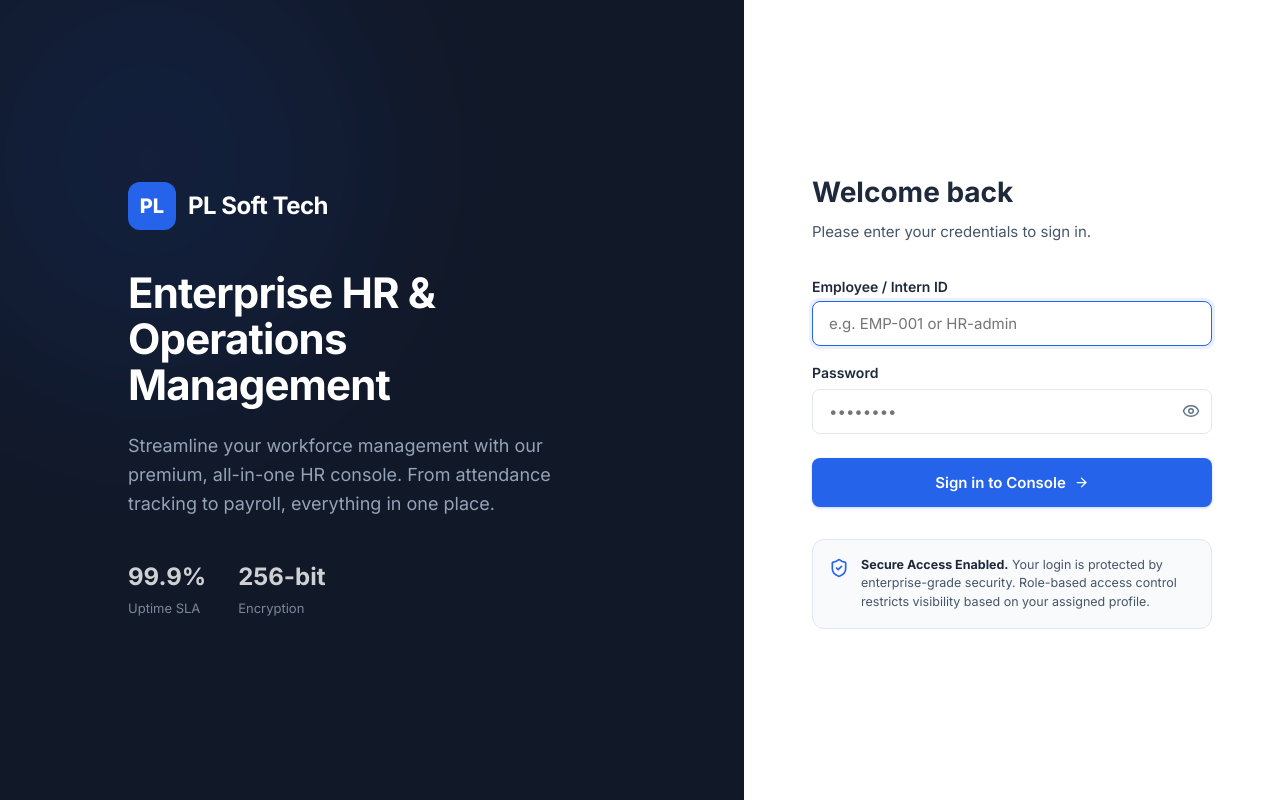
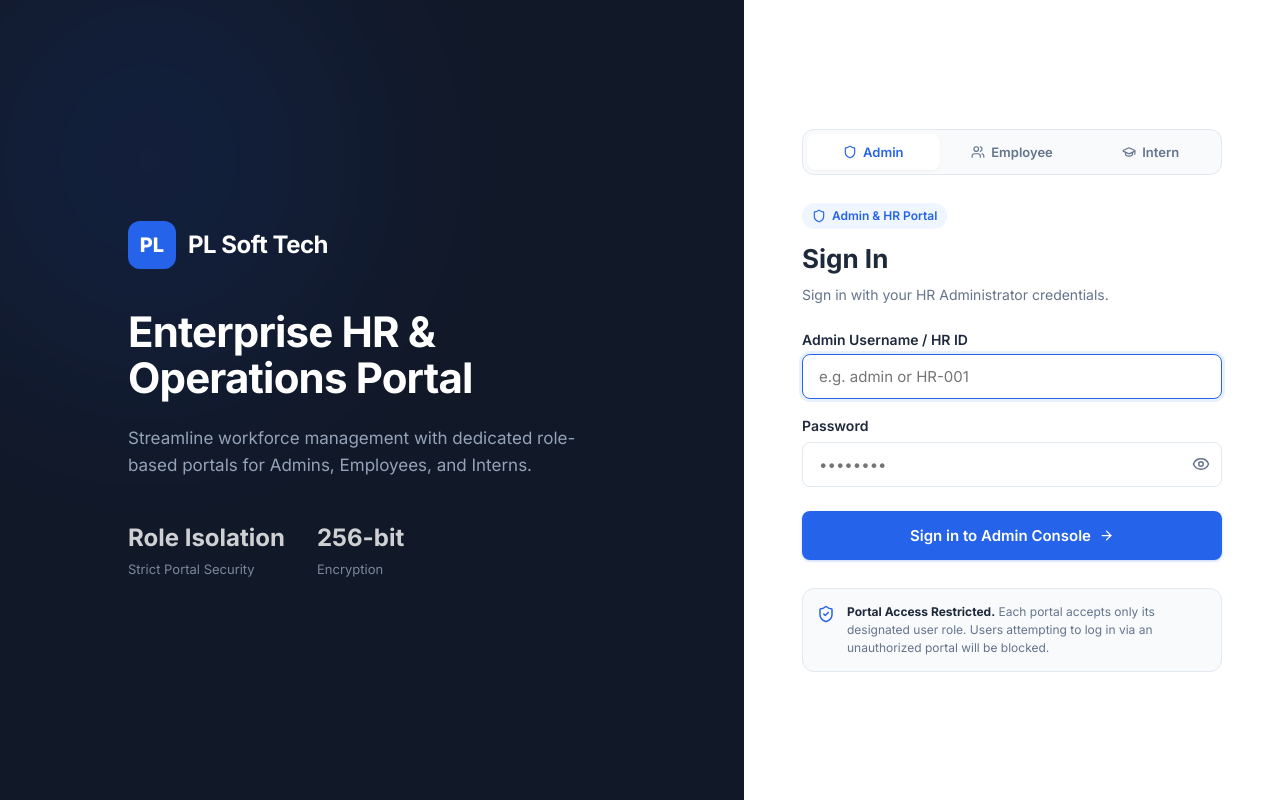
Before and after one commit to anishrs333/pl_admin, a React (Vite) app in the folder frontend/: page /login in a window 1280 px wide. Built offline with nearby package versions, Linux system fonts and the light colour scheme; no server answers.

Commit message:
login page

```diff
--- a/frontend/src/pages/Login.jsx
+++ b/frontend/src/pages/Login.jsx
@@ -2,29 +2,97 @@ import { useState } from 'react'
 import { useNavigate } from 'react-router-dom'
 import { useAuth } from '../context/AuthContext'
 import toast from 'react-hot-toast'
-import { Eye, EyeOff, ShieldCheck, ArrowRight, Building2 } from 'lucide-react'
+import { Eye, EyeOff, Shield, Users, GraduationCap, ArrowRight, ShieldCheck } from 'lucide-react'
 
 export default function Login() {
+  const [roleMode, setRoleMode] = useState('admin') // 'admin' | 'employee' | 'intern'
   const [form, setForm] = useState({ username: '', password: '' })
   const [loading, setLoading] = useState(false)
   const [showPwd, setShowPwd] = useState(false)
-  const { login } = useAuth()
+  const { login, logout } = useAuth()
   const navigate = useNavigate()
+
+  const handleTabChange = (mode) => {
+    setRoleMode(mode)
+    setForm({ username: '', password: '' })
+  }
 
   const handleSubmit = async (e) => {
     e.preventDefault()
     setLoading(true)
     try {
-      await login(form.username.trim(), form.password)
-      toast.success('Signed in successfully')
+      const resData = await login(form.username.trim(), form.password)
+
+      const role = resData.role
+      const kind = resData.profile?.kind
+
+      const isAdmin = role === 'hr' || role === 'hr_executive' || role === 'superuser'
+      const isEmployee = kind === 'employee' || (role === 'employee' && !isAdmin)
+      const isIntern = kind === 'intern' || (role === 'intern' && !isAdmin)
+
+      if (roleMode === 'admin' && !isAdmin) {
+        await logout()
+        toast.error('Access Denied: Only Admin / HR users can log in via the Admin Portal.')
+        setLoading(false)
+        return
+      }
+
+      if (roleMode === 'employee' && !isEmployee) {
+        await logout()
+        toast.error('Access Denied: Only Employees can log in via the Employee Portal.')
+        setLoading(false)
+        return
+      }
+
+      if (roleMode === 'intern' && !isIntern) {
+        await logout()
+        toast.error('Access Denied: Only Interns can log in via the Intern Portal.')
+        setLoading(false)
+        return
+      }
+
+      toast.success(`Signed in successfully as ${resData.full_name || form.username}`)
       navigate('/')
     } catch (err) {
-      const msg = err.response?.data?.detail || 'Invalid ID or password. Please check and try again.'
+      const msg = err.response?.data?.detail || err.response?.data?.non_field_errors?.[0] || 'Invalid credentials. Please check and try again.'
       toast.error(msg)
     } finally {
       setLoading(false)
     }
   }
+
+  const portalMeta = {
+    admin: {
+      title: 'Admin & HR Portal',
+      subtitle: 'Sign in with your HR Administrator credentials.',
+      label: 'Admin Username / HR ID',
+      placeholder: 'e.g. admin or HR-001',
+      badgeBg: 'var(--indigo-50)',
+      badgeColor: 'var(--indigo)',
+      icon: Shield,
+    },
+    employee: {
+      title: 'Employee Portal',
+      subtitle: 'Sign in with your assigned Employee ID.',
+      label: 'Employee ID / Username',
+      placeholder: 'e.g. EMP-PL-001',
+      badgeBg: 'var(--green-50)',
+      badgeColor: '#15803D',
+      icon: Users,
+    },
+    intern: {
+      title: 'Intern Portal',
+      subtitle: 'Sign in with your assigned Intern ID.',
+      label: 'Intern ID / Username',
+      placeholder: 'e.g. INT-PL-001',
+      badgeBg: 'var(--amber-50)',
+      badgeColor: '#B45309',
+      icon: GraduationCap,
+    }
+  }
+
+  const currentMeta = portalMeta[roleMode]
+  const ActiveIcon = currentMeta.icon
 
   return (
     <div style={{ display: 'flex', minHeight: '100vh', background: 'var(--bg)' }}>
@@ -51,16 +119,16 @@ export default function Login() {
             <div style={{ fontSize: 24, fontWeight: 700, letterSpacing: '-0.02em' }}>PL Soft Tech</div>
           </div>
           <h1 style={{ fontSize: 42, fontWeight: 700, lineHeight: 1.1, marginBottom: 24, letterSpacing: '-0.02em' }}>
-            Enterprise HR & Operations Management
+            Enterprise HR & Operations Portal
           </h1>
-          <p style={{ fontSize: 18, color: '#94A3B8', lineHeight: 1.6, marginBottom: 40 }}>
-            Streamline your workforce management with our premium, all-in-one HR console. From attendance tracking to payroll, everything in one place.
+          <p style={{ fontSize: 17, color: '#94A3B8', lineHeight: 1.6, marginBottom: 40 }}>
+            Streamline workforce management with dedicated role-based portals for Admins, Employees, and Interns.
           </p>
 
           <div style={{ display: 'flex', gap: 32, opacity: 0.8 }}>
             <div>
-              <div style={{ fontSize: 24, fontWeight: 700, color: '#fff' }}>99.9%</div>
-              <div style={{ fontSize: 13, color: '#94A3B8', marginTop: 4 }}>Uptime SLA</div>
+              <div style={{ fontSize: 24, fontWeight: 700, color: '#fff' }}>Role Isolation</div>
+              <div style={{ fontSize: 13, color: '#94A3B8', marginTop: 4 }}>Strict Portal Security</div>
             </div>
             <div>
               <div style={{ fontSize: 24, fontWeight: 700, color: '#fff' }}>256-bit</div>
@@ -79,31 +147,135 @@ export default function Login() {
         padding: 24,
         background: 'var(--surface)'
       }}>
-        <div style={{ width: '100%', maxWidth: 400 }}>
+        <div style={{ width: '100%', maxWidth: 420 }}>
 
-          {/* Mobile brand (shows only if left side is hidden via CSS, but we're doing inline. Let's assume standard CSS hides .login-sidebar below 900px, so we show a small brand here) */}
-          <div style={{ display: 'flex', alignItems: 'center', gap: 12, marginBottom: 40, justifyContent: 'center' }} className="mobile-only-brand">
+          {/* Mobile brand header */}
+          <div style={{ display: 'flex', alignItems: 'center', gap: 12, marginBottom: 32, justifyContent: 'center' }} className="mobile-only-brand">
             <div className="auth-brand-mark" style={{ width: 40, height: 40, fontSize: 16 }}>PL</div>
             <div style={{ fontSize: 20, fontWeight: 700, color: 'var(--ink)' }}>PL Soft Tech</div>
           </div>
 
-          <h2 style={{ fontSize: 28, fontWeight: 700, color: 'var(--ink)', marginBottom: 8 }}>Welcome back</h2>
-          <p style={{ fontSize: 15, color: 'var(--ink-light)', marginBottom: 32 }}>Please enter your credentials to sign in.</p>
+          {/* Portal Switcher Tabs */}
+          <div style={{
+            display: 'grid',
+            gridTemplateColumns: 'repeat(3, 1fr)',
+            gap: 6,
+            background: 'var(--paper)',
+            padding: 4,
+            borderRadius: 12,
+            marginBottom: 28,
+            border: '1px solid var(--border)'
+          }}>
+            <button
+              type="button"
+              onClick={() => handleTabChange('admin')}
+              style={{
+                display: 'flex',
+                alignItems: 'center',
+                justifyContent: 'center',
+                gap: 6,
+                padding: '10px 8px',
+                borderRadius: 8,
+                border: 'none',
+                fontSize: 13,
+                fontWeight: 600,
+                cursor: 'pointer',
+                background: roleMode === 'admin' ? 'var(--surface)' : 'transparent',
+                color: roleMode === 'admin' ? 'var(--indigo)' : 'var(--slate)',
+                boxShadow: roleMode === 'admin' ? 'var(--shadow-sm)' : 'none',
+                transition: 'all 0.15s ease'
+              }}
+            >
+              <Shield size={14} /> Admin
+            </button>
+
+            <button
+              type="button"
+              onClick={() => handleTabChange('employee')}
+              style={{
+                display: 'flex',
+                alignItems: 'center',
+                justifyContent: 'center',
+                gap: 6,
+                padding: '10px 8px',
+                borderRadius: 8,
+                border: 'none',
+                fontSize: 13,
+                fontWeight: 600,
+                cursor: 'pointer',
+                background: roleMode === 'employee' ? 'var(--surface)' : 'transparent',
+                color: roleMode === 'employee' ? '#15803D' : 'var(--slate)',
+                boxShadow: roleMode === 'employee' ? 'var(--shadow-sm)' : 'none',
+                transition: 'all 0.15s ease'
+              }}
+            >
+              <Users size={14} /> Employee
+            </button>
+
+            <button
+              type="button"
+              onClick={() => handleTabChange('intern')}
+              style={{
+                display: 'flex',
+                alignItems: 'center',
+                justifyContent: 'center',
+                gap: 6,
+                padding: '10px 8px',
+                borderRadius: 8,
+                border: 'none',
+                fontSize: 13,
+                fontWeight: 600,
+                cursor: 'pointer',
+                background: roleMode === 'intern' ? 'var(--surface)' : 'transparent',
+                color: roleMode === 'intern' ? '#B45309' : 'var(--slate)',
+                boxShadow: roleMode === 'intern' ? 'var(--shadow-sm)' : 'none',
+                transition: 'all 0.15s ease'
+              }}
+            >
+              <GraduationCap size={14} /> Intern
+            </button>
+          </div>
+
+          {/* Active Portal Header */}
+          <div style={{ marginBottom: 24 }}>
+            <div style={{
+              display: 'inline-flex',
+              alignItems: 'center',
+              gap: 6,
+              padding: '4px 10px',
+              borderRadius: 99,
+              background: currentMeta.badgeBg,
+              color: currentMeta.badgeColor,
+              fontSize: 12,
+              fontWeight: 600,
+              marginBottom: 10
+            }}>
+              <ActiveIcon size={14} />
+              {currentMeta.title}
+            </div>
+            <h2 style={{ fontSize: 26, fontWeight: 700, color: 'var(--ink)', margin: '0 0 6px 0' }}>
+              Sign In
+            </h2>
+            <p style={{ fontSize: 14, color: 'var(--slate)', margin: 0 }}>
+              {currentMeta.subtitle}
+            </p>
+          </div>
 
           <form onSubmit={handleSubmit}>
             <div className="form-group">
-              <label className="form-label" style={{ fontWeight: 600 }}>Employee / Intern ID</label>
+              <label className="form-label" style={{ fontWeight: 600 }}>{currentMeta.label}</label>
               <input
                 className="form-control"
                 style={{ padding: '12px 16px', fontSize: 15 }}
                 value={form.username}
-                onChange={e=>setForm(f=>({...f,username:e.target.value}))}
-                placeholder="e.g. EMP-001 or HR-admin"
+                onChange={e => setForm(f => ({ ...f, username: e.target.value }))}
+                placeholder={currentMeta.placeholder}
                 required
                 autoFocus
                 autoCapitalize="off"
               />
             </div>
+
             <div className="form-group" style={{ marginBottom: 24 }}>
               <div style={{ display: 'flex', justifyContent: 'space-between', alignItems: 'center', marginBottom: 6 }}>
                 <label className="form-label" style={{ fontWeight: 600, margin: 0 }}>Password</label>
@@ -114,29 +286,34 @@ export default function Login() {
                   type={showPwd ? 'text' : 'password'}
                   placeholder="••••••••"
                   value={form.password}
-                  onChange={e=>setForm(f=>({...f,password:e.target.value}))}
+                  onChange={e => setForm(f => ({ ...f, password: e.target.value }))}
                   required
                   style={{ padding: '12px 16px', paddingRight: 42, fontSize: 15 }}
                 />
                 <button
                   type="button"
-                  onClick={()=>setShowPwd(v=>!v)}
+                  onClick={() => setShowPwd(v => !v)}
                   style={{ position: 'absolute', right: 12, top: '50%', transform: 'translateY(-50%)', background: 'none', border: 'none', cursor: 'pointer', color: 'var(--slate)', padding: 0, display: 'flex' }}
                 >
-                  {showPwd ? <EyeOff size={18}/> : <Eye size={18}/>}
+                  {showPwd ? <EyeOff size={18} /> : <Eye size={18} />}
                 </button>
               </div>
             </div>
 
-            <button className="btn btn-primary" style={{ width: '100%', padding: '14px', fontSize: 15, fontWeight: 600, justifyContent: 'center' }} type="submit" disabled={loading}>
-              {loading ? 'Verifying Credentials…' : <>Sign in to Console <ArrowRight size={18}/></>}
+            <button
+              className="btn btn-primary"
+              style={{ width: '100%', padding: '14px', fontSize: 15, fontWeight: 600, justifyContent: 'center' }}
+              type="submit"
+              disabled={loading}
+            >
+              {loading ? 'Verifying Portal Access…' : <>Sign in to {roleMode === 'admin' ? 'Admin Console' : roleMode === 'employee' ? 'Employee Portal' : 'Intern Portal'} <ArrowRight size={18} /></>}
             </button>
           </form>
 
-          <div style={{ marginTop: 32, display: 'flex', gap: 12, alignItems: 'flex-start', background: 'var(--bg)', border: '1px solid var(--border)', borderRadius: 'var(--radius-md)', padding: 16 }}>
-            <ShieldCheck size={20} style={{ color: 'var(--primary)', flexShrink: 0, marginTop: 2 }}/>
-            <div style={{ fontSize: 12.5, color: 'var(--ink-light)', lineHeight: 1.5 }}>
-              <strong style={{ color: 'var(--ink)' }}>Secure Access Enabled.</strong> Your login is protected by enterprise-grade security. Role-based access control restricts visibility based on your assigned profile.
+          <div style={{ marginTop: 28, display: 'flex', gap: 12, alignItems: 'flex-start', background: 'var(--paper)', border: '1px solid var(--border)', borderRadius: 'var(--radius-md)', padding: 14 }}>
+            <ShieldCheck size={18} style={{ color: 'var(--primary)', flexShrink: 0, marginTop: 2 }} />
+            <div style={{ fontSize: 12, color: 'var(--slate)', lineHeight: 1.5 }}>
+              <strong style={{ color: 'var(--ink)' }}>Portal Access Restricted.</strong> Each portal accepts only its designated user role. Users attempting to log in via an unauthorized portal will be blocked.
             </div>
           </div>
         </div>
```
